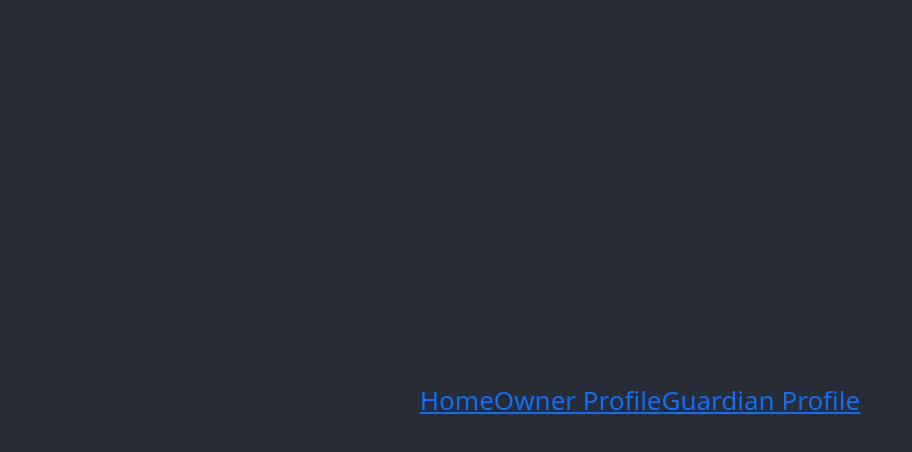
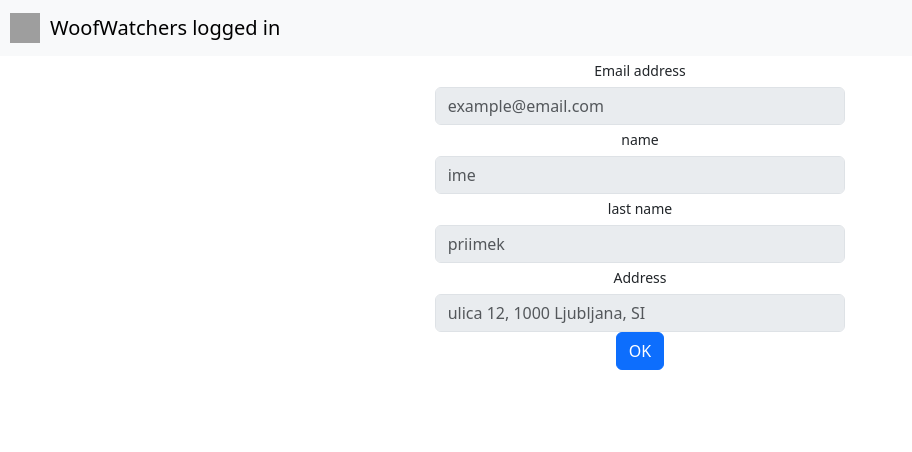
Before and after one commit to UNovak/WoofWatchers, a React (Create React App) app: page /profile in a window 1280 px wide. Shown: the top 452 px of the page, without its empty margins (0-912 px from the left). Built offline with nearby package versions, Linux system fonts and the light colour scheme; no server answers; grey boxes are pictures that could not be loaded.

Commit message:
Updated routing, improved navbar, profile form
Improved the navbar to display the logo and fake conditional rendering
Renamed some files for easier organization
Adjusted the routing flow
Created a form for displaying user data

```diff
--- a/src/App.css
+++ b/src/App.css
@@ -1,38 +1,11 @@
+
 .App {
   text-align: center;
 }
 
-.App-logo {
-  height: 40vmin;
-  pointer-events: none;
+.auth-container {
+  padding-top: 10vh;
+  max-width: 1000px;
+  margin: 0;
+  display: inline-block;
 }
-
-@media (prefers-reduced-motion: no-preference) {
-  .App-logo {
-    animation: App-logo-spin infinite 20s linear;
-  }
-}
-
-.App-header {
-  background-color: #282c34;
-  min-height: 100vh;
-  display: flex;
-  flex-direction: column;
-  align-items: center;
-  justify-content: center;
-  font-size: calc(10px + 2vmin);
-  color: white;
-}
-
-.App-link {
-  color: #61dafb;
-}
-
-@keyframes App-logo-spin {
-  from {
-    transform: rotate(0deg);
-  }
-  to {
-    transform: rotate(360deg);
-  }
-}
--- a/src/App.js
+++ b/src/App.js
@@ -1,31 +1,30 @@
-import './App.css'
 import React from 'react'
 import { BrowserRouter as Router, Route, Routes } from 'react-router-dom'
 
 // custom components imports
-import Nav from './components/navbar'
+import Navbar from './components/navbar'
 
 // pages imports
-import Login from './pages/login'
-import Registration from './pages/register'
-import Owner from './pages/owner'
-import Guardian from './pages/guardian'
-import OwnerProfile from './pages/ownerProfile'
-import GuardianProfile from './pages/guardianProfile'
+import Login from './views/login'
+import Registration from './views/register'
+import Owner from './views/owner'
+import Guardian from './views/guardian'
+import Profile from './views/profile'
+
+import './App.css'
 
 function App() {
   return (
     <Router>
       <div className='App'>
         <header className='App-header'>
-          <Nav />
+          <Navbar />
           <Routes>
-            <Route path='/' element={<Login/>} />
-            <Route path='/register' element={<Registration/>} />
-            <Route path='/owner' element={<Owner/>} />
-            <Route path='/guardian' element={<Guardian/>} />
-            <Route path='/guardianProfile' element={<GuardianProfile/>} />
-            <Route path='/ownerProfile' element={<OwnerProfile/>} />
+            <Route path='/' element={<Login />} />
+            <Route path='/register' element={<Registration />} />
+            <Route path='/owner' element={<Owner />} />
+            <Route path='/guardian' element={<Guardian />} />
+            <Route path='/profile' element={<Profile />} />
           </Routes>
         </header>
       </div>
--- a/src/components/navBar.jsx
+++ /dev/null
@@ -1,15 +0,0 @@
-import { Link } from 'react-router-dom'
-import ModeToggle from './modeToggle'
-
-const Navbar = () => {
-  return (
-      <div>
-        <Link to={'/'}>Home</Link>
-        <Link to={'/ownerProfile'}>Owner Profile</Link>
-        <Link to={'/guardianProfile'}>Guardian Profile</Link>
-        <ModeToggle />
-      </div>
-  )
-}
-
-export default Navbar
--- /dev/null
+++ b/src/components/navbar.jsx
@@ -0,0 +1,52 @@
+import { Link } from 'react-router-dom'
+import ModeToggle from './modeToggle'
+import { SupabaseClient } from '@supabase/supabase-js'
+import logo from '../images/logo.png'
+
+const Navbar = () => {
+  const logged_in = true
+  const icon = 0
+
+  if (logged_in)
+    return (
+      <div>
+        {/* <Link to={'/'}>Home</Link>
+        <Link to={'/ownerProfile'}>Owner Profile</Link>
+        <Link to={'/guardianProfile'}>Guardian Profile</Link>
+        <ModeToggle /> */}
+        <nav className='navbar navbar-light bg-light'>
+          <a className='navbar-brand' href='/'>
+            <img
+              src={logo}
+              width='30'
+              height='30'
+              className='d-inline-block align-top'
+              alt=''
+              style={{ marginLeft: '10px' }}
+            />
+            <span style={{ paddingLeft: '10px' }}>WoofWatchers logged in</span>
+          </a>
+        </nav>
+      </div>
+    )
+  else
+    return (
+      <div>
+        <nav className='navbar navbar-light bg-light'>
+          <a className='navbar-brand' href='/'>
+            <img
+              src={logo}
+              width='30'
+              height='30'
+              className='d-inline-block align-top'
+              alt=''
+              style={{ marginLeft: '10px' }}
+            />
+            <span style={{ paddingLeft: '10px' }}>WoofWatchers</span>
+          </a>
+        </nav>
+      </div>
+    )
+}
+
+export default Navbar
--- a/src/components/profileSetup.jsx
+++ /dev/null
@@ -1,16 +0,0 @@
-import React, { useState } from 'react'
-import { supabase } from '../supabaseClient'
-import AddressInput from './addressInput'
-
-const ProfileSetupt = () => {
-  // const [email, setEmail] = useState('example@email.com')
-  // const [firstName, setFirstName] = useState('firstname')
-  // const [lastname, setLastName] = useState('lastname')
-  // const [street, setStreet] = useState('street')
-  // const [houseNumber, setHouseNumber] = useState('12a')
-  // const [city, setCity] = useState('city')
-
-  return <AddressInput />
-}
-
-export default ProfileSetupt
--- a/src/pages/guardianProfile.jsx
+++ /dev/null
@@ -1,5 +0,0 @@
-const GuardianProfile = () => {
-  return <h1>guardian Profile</h1>
-}
-
-export default GuardianProfile
--- a/src/pages/ownerProfile.jsx
+++ /dev/null
@@ -1,7 +0,0 @@
-import React from 'react'
-
-const OwnerProfile = () => {
-  return <h1>owner Profile</h1>
-}
-
-export default OwnerProfile
--- a/src/pages/guardian.jsx
+++ b/src/views/guardian.jsx
@@ -1,7 +1,7 @@
 import React from "react"
 
-const GuardianHome = () => {
+const Guardian = () => {
   return (<h1>Guardian home</h1>)
 }
 
-export default GuardianHome
+export default Guardian
--- a/src/pages/login.jsx
+++ b/src/views/login.jsx
@@ -3,13 +3,14 @@ import { ThemeSupa } from '@supabase/auth-ui-shared'
 import { supabase } from '../supabaseClient'
 
 const Login = () => {
-  console.log(Login)
   return (
-    <Auth
-      supabaseClient={supabase}
-      appearance={{ theme: ThemeSupa }}
-      providers={['google']}
-    />
+    <div className='auth-container'>
+      <Auth
+        supabaseClient={supabase}
+        providers={[]}
+        appearance={{ theme: ThemeSupa }}
+      />
+    </div>
   )
 }
 
--- a/src/pages/owner.jsx
+++ b/src/views/owner.jsx
@@ -1,8 +1,8 @@
 import React from 'react'
 
-const OwnerHome = () => {
+const Owner= () => {
   console.log('owner')
   return <h1>Owner home</h1>
 }
 
-export default OwnerHome
+export default Owner
--- /dev/null
+++ b/src/views/profile.jsx
@@ -0,0 +1,87 @@
+import React, { useState } from 'react'
+import AddressInput from '../components/addressInput'
+
+function Profile({ userData }) {
+  const email = 'example@email.com'
+  const [firstName, setFirstName] = useState('ime')
+  const [lastName, setLastName] = useState('priimek')
+  const [street, setStreet] = useState('ulica')
+  const [houseNumber, setHouseNumber] = useState('12')
+  const [city, setCity] = useState('Ljubljana')
+  const [postalCode, setPostalCode] = useState('1000')
+  const [country, setCountry] = useState('SI')
+  const address =
+    street + ' ' + houseNumber + ', ' + postalCode + ' ' + city + ', ' + country
+
+  const handleSubmit = e => {
+    e.preventDefault()
+    // Handle the form submission and update the user data in the database
+  }
+
+  return (
+    <div className='row justify-content-center'>
+      <div className='col-lg-4'>
+        <form>
+          <div className='form-group'>
+            <label htmlFor='email' className='form-control-sm'>
+              Email address
+            </label>
+            <input
+              type='email'
+              className='form-control'
+              id='email'
+              aria-describedby='emailHelp'
+              placeholder={email}
+              disabled
+            />
+          </div>
+
+          <div className='form-group'>
+            <label htmlFor='name' className='form-control-sm'>
+              name
+            </label>
+            <input
+              type='text'
+              className='form-control'
+              id='name'
+              placeholder={firstName}
+              disabled
+            />
+          </div>
+
+          <div className='form-group'>
+            <label htmlFor='surname' className='form-control-sm'>
+              last name
+            </label>
+            <input
+              type='text'
+              className='form-control'
+              id='lastname'
+              placeholder={lastName}
+              disabled
+            />
+          </div>
+
+          <div className='form-group'>
+            <label htmlFor='name' className='form-control-sm'>
+              Address
+            </label>
+            <input
+              type='text'
+              className='form-control'
+              id='name'
+              placeholder={address}
+              disabled
+            />
+          </div>
+
+          <button type='submit' className='btn btn-primary'>
+            OK
+          </button>
+        </form>
+      </div>
+    </div>
+  )
+}
+
+export default Profile
--- a/src/pages/register.jsx
+++ b/src/views/register.jsx
@@ -1,5 +1,5 @@
 import React from 'react'
-import ProfileSetupt from '../components/profileSetup'
+import ProfileSetupt from '../components/onboarding'
 
 const Registration = () => {
   return <ProfileSetupt />
```
